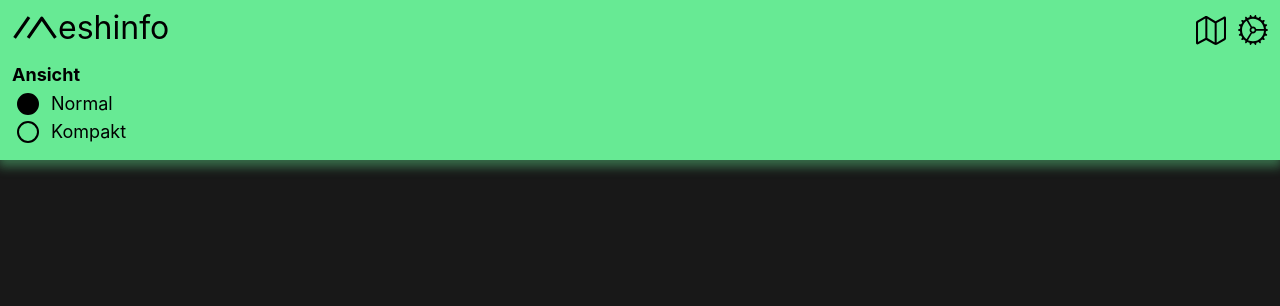
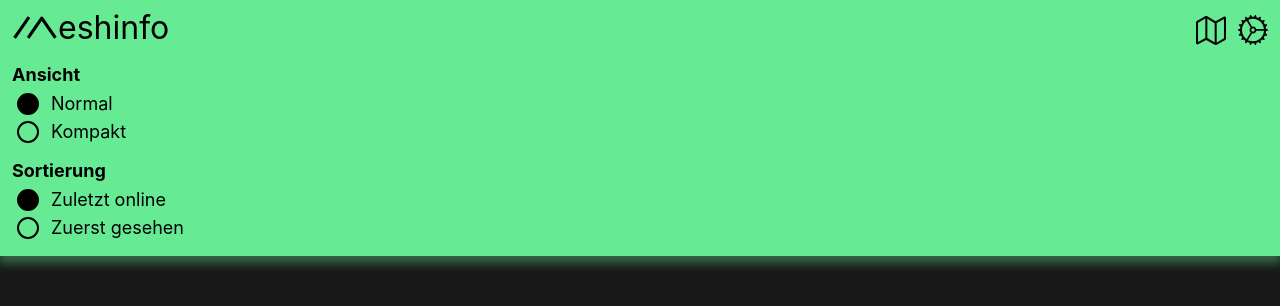
Before and after one commit to jhodevstuff/meshinfo-fe, a Vue app: page / in a window 1280 px wide. Both pictures are taken after a click on the element 1253 px from the left and 30 px from the top of the page. Shown: the top 306 px of the page. Built offline with nearby package versions, Linux system fonts and the light colour scheme; no server answers.

Commit message:
feat: sort as online; hide old masternodes

```diff
--- a/src/App.vue
+++ b/src/App.vue
@@ -9,7 +9,7 @@
     <p>Daten werden geladen...</p>
   </div>
   <div class="info">
-    <p>2024-12-16</p>
+    <p>2024-12-22</p>
     <p>developed by joshua hoffmann</p>
   </div>
 </template>
--- a/src/components/Menu.vue
+++ b/src/components/Menu.vue
@@ -25,6 +25,17 @@
           Kompakt
         </label>
       </div>
+      <div class="settings-panel__option">
+        <h1 class="settings-panel__option--title">Sortierung</h1>
+        <label class="settings-panel__option--label">
+          <input type="radio" value="lastHeard" v-model="sortMode" @change="updateSortMode" />
+          Zuletzt online
+        </label>
+        <label class="settings-panel__option--label">
+          <input type="radio" value="original" v-model="sortMode" @change="updateSortMode" />
+          Zuerst gesehen
+        </label>
+      </div>
     </div>
   </div>
 </template>
@@ -36,6 +47,7 @@ import { useSettingsStore } from '@/stores/settingsStore'
 const settingsVisible = ref(false)
 const settingsStore = useSettingsStore()
 const viewMode = ref(settingsStore.viewMode)
+const sortMode = ref(settingsStore.sortMode)
 
 const toggleSettings = () => {
   settingsVisible.value = !settingsVisible.value
@@ -43,6 +55,11 @@ const toggleSettings = () => {
 
 const updateViewMode = () => {
   settingsStore.setViewMode(viewMode.value)
+  settingsVisible.value = false
+}
+
+const updateSortMode = () => {
+  settingsStore.setSortMode(sortMode.value)
   settingsVisible.value = false
 }
 
@@ -156,6 +173,9 @@ const openMap = () => {
   padding-bottom: 20px;
   color: #000;
   transition: all 300ms ease-in-out;
+  display: flex;
+  flex-direction: column;
+  gap: 22px;
 
   &__option {
     display: flex;
--- a/src/stores/settingsStore.js
+++ b/src/stores/settingsStore.js
@@ -1,19 +1,24 @@
-import { defineStore } from 'pinia';
+import { defineStore } from "pinia";
 
-export const useSettingsStore = defineStore('settings', {
+export const useSettingsStore = defineStore("settings", {
   state: () => ({
-    viewMode: localStorage.getItem('meshinfo-config__view') || 'normal',
+    viewMode: localStorage.getItem("meshinfo-config__view") || "normal",
+    sortMode: localStorage.getItem("meshinfo-config__sort") || "lastHeard",
   }),
   actions: {
     setViewMode(mode) {
       this.viewMode = mode;
-      localStorage.setItem('meshinfo-config__view', mode);
+      localStorage.setItem("meshinfo-config__view", mode);
     },
     loadViewMode() {
-      const storedMode = localStorage.getItem('meshinfo-config__view');
+      const storedMode = localStorage.getItem("meshinfo-config__view");
       if (storedMode) {
         this.viewMode = storedMode;
       }
     },
+    setSortMode(mode) {
+      this.sortMode = mode;
+      localStorage.setItem("meshinfo-config__sort", mode);
+    },
   },
-})
+});
--- a/src/views/MeshInfoView.vue
+++ b/src/views/MeshInfoView.vue
@@ -10,16 +10,17 @@
       </div>
       <div class="master-nodes" v-if="enableMasters">
         <div class="master-nodes__container">
-          <div class="master-nodes__option"
+          <div class="master-nodes__option" v-for="masterNode in filteredMasters" :key="masterNode"
             :class="(selectedMasterNode == masterNode && meshDataStore.nodesIndex.length > 1) && 'master-nodes__selected'"
-            v-for="masterNode in meshDataStore.nodesIndex" :key="masterNode" @click="selectMasterNode(masterNode)">
-            <p class="master-nodes__option--label"> {{ masterNode }} ({{
-              meshDataStore.data[masterNode]?.knownNodes?.[0]?.shortName || '----' }}) </p>
+            @click="selectMasterNode(masterNode)">
+            <p class="master-nodes__option--label">
+              {{ masterNode }} ({{ meshDataStore.data[masterNode]?.knownNodes?.[0]?.shortName || '----' }})
+            </p>
           </div>
         </div>
       </div>
       <div class="nodes__list" v-show="settingsStore.viewMode === 'normal'">
-        <div class="node" v-for="node in meshDataStore.data[selectedMasterNode].knownNodes" :key="node.id"
+        <div class="node" v-for="node in sortedNodes" :key="node.id"
           v-show="(node?.id === selectedNode && selectedDetails) || !selectedDetails" @click="selectNode(node.id)">
           <div v-if="node.id !== meshDataStore.data[selectedMasterNode].info.infoFrom"
             :class="['node__online', getNodeStatus(node)]"></div>
@@ -81,7 +82,7 @@
         </div>
       </div>
       <div class="nodes__list nodes__list--compact" v-show="settingsStore.viewMode === 'compact'">
-        <div class="node node__compact" v-for="node in meshDataStore.data[selectedMasterNode].knownNodes" :key="node.id"
+        <div class="node node__compact" v-for="node in sortedNodes" :key="node.id"
           v-show="(node?.id === selectedNode && selectedDetails) || !selectedDetails" @click="selectNode(node.id)"
           @click.stop="selectDetails('Wähle eine verfügbare Info')">
           <div v-if="node.id !== meshDataStore.data[selectedMasterNode].info.infoFrom"
@@ -109,7 +110,7 @@
           </div>
           <p class="details__headline">{{ selectedDetails }}</p>
           <div class="close" @click.stop="close"></div>
-          <div v-if="selectedTraceRoute && selectedDetails === 'Traceroutes'">
+          <div class="traceroutes-container" v-if="selectedTraceRoute && selectedDetails === 'Traceroutes'">
             <div v-for="(tr, index) in selectedTraceRoute" :key="index" class="traceroutes">
               <p class="traceroutes__time">{{ getTraceTimestamp(tr.timeStamp) }} - Tracroute mit {{ tr.hops }} {{
                 tr.hops
@@ -219,6 +220,9 @@ const enableMasters = ref(false);
 const nodeImages = ref(['HELTEC_V3', 'TBEAM', 'T_ECHO', 'T_DECK', 'TRACKER_T1000_E', 'RAK4631', 'HELTEC_MESH_NODE_T114']);
 const originalViewMode = ref(null);
 
+const cutOffMasterNodeDays = 1;
+const cutoffMasterNode = Date.now() - cutOffMasterNodeDays * 24 * 60 * 60 * 1000;
+
 const modelShortNames = {
   TRACKER_T1000_E: 'T1000E',
   HELTEC_V3: 'Heltec V3',
@@ -231,6 +235,14 @@ const modelShortNames = {
   RPI_PICO: 'RPi Pico',
   UNSET: '?'
 }
+
+const sortedNodes = computed(() => {
+  const nodes = meshDataStore.data[selectedMasterNode.value]?.knownNodes || [];
+  if (settingsStore.sortMode === 'lastHeard') {
+    return [...nodes].sort((a, b) => (b.lastHeard || 0) - (a.lastHeard || 0));
+  }
+  return nodes;
+});
 
 const graphWidth = 600;
 const graphHeight = 300;
@@ -314,6 +326,14 @@ const formatTimeOnly = (timestamp) => {
   const minutes = String(date.getMinutes()).padStart(2, '0');
   return `${hours}:${minutes}`;
 }
+
+const filteredMasters = computed(() => {
+  return meshDataStore.nodesIndex.filter(masterNodeId => {
+    const masterNode = meshDataStore.data[masterNodeId]?.knownNodes?.[0];
+    if (!masterNode || !masterNode.lastHeard) return false;
+    return masterNode.lastHeard >= cutoffMasterNode;
+  });
+})
 
 const selectMasterNode = (nodeId) => {
   selectedMasterNode.value = nodeId;
@@ -831,6 +851,11 @@ onUnmounted(() => clearInterval(intervalId))
   }
 }
 
+.traceroutes-container {
+  display: flex;
+  flex-direction: column-reverse;
+}
+
 .traceroutes {
   margin-bottom: 28px;
 
```
